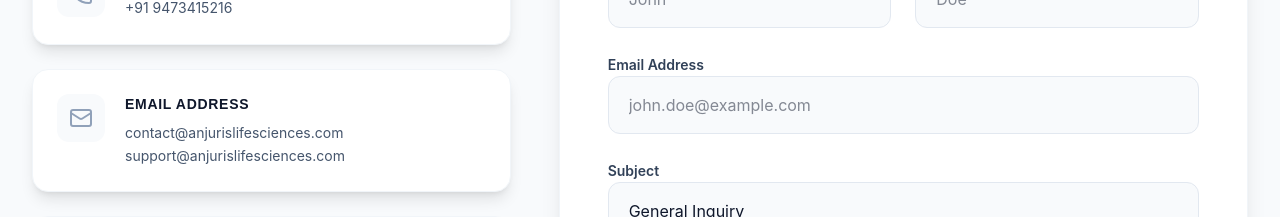
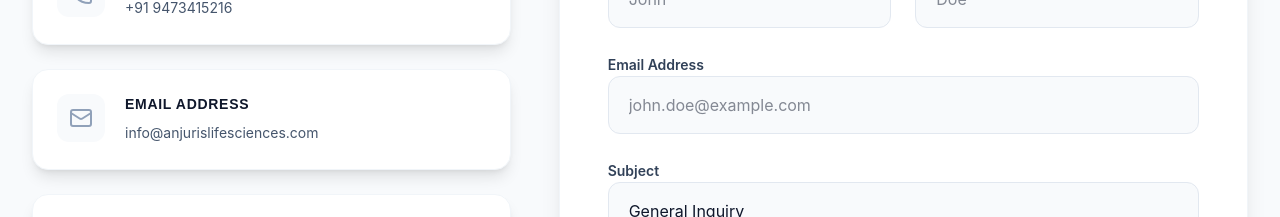
Before and after one commit to Ujjwal-anand00/Anjuris, a React (Vite) app: page /contact in a window 1280 px wide. Shown: the part 820-1037 px from the top of the page. Built offline with nearby package versions, Linux system fonts and the light colour scheme.

Commit message:
feat: add PrivacyPolicy and Contact pages along with an animated LoadingScreen component

```diff
--- a/src/pages/Contact.tsx
+++ b/src/pages/Contact.tsx
@@ -25,7 +25,7 @@ export const Contact = () => {
     {
       icon: Mail,
       title: "Email Address",
-      content: "contact@anjurislifesciences.com\nsupport@anjurislifesciences.com"
+      content: "info@anjurislifesciences.com"
     },
     {
       icon: Clock,
```
Also changed, not shown: src/pages/PrivacyPolicy.tsx (+7 -7 lines), src/components/ui/LoadingScreen.tsx (line endings or trailing spaces).
